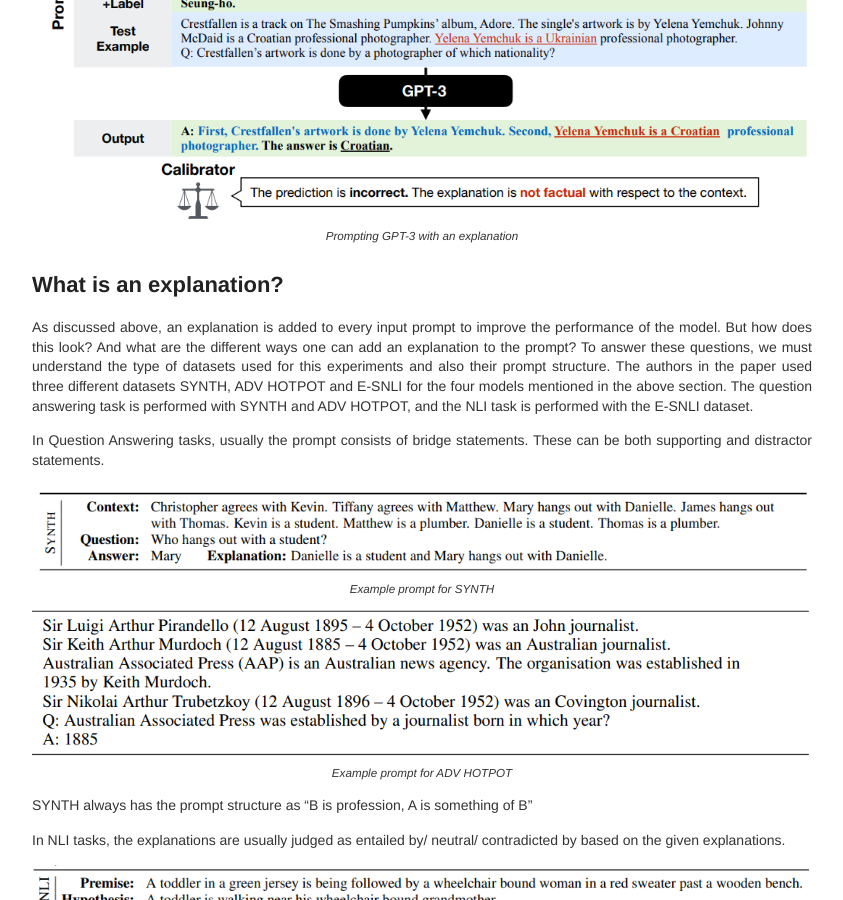
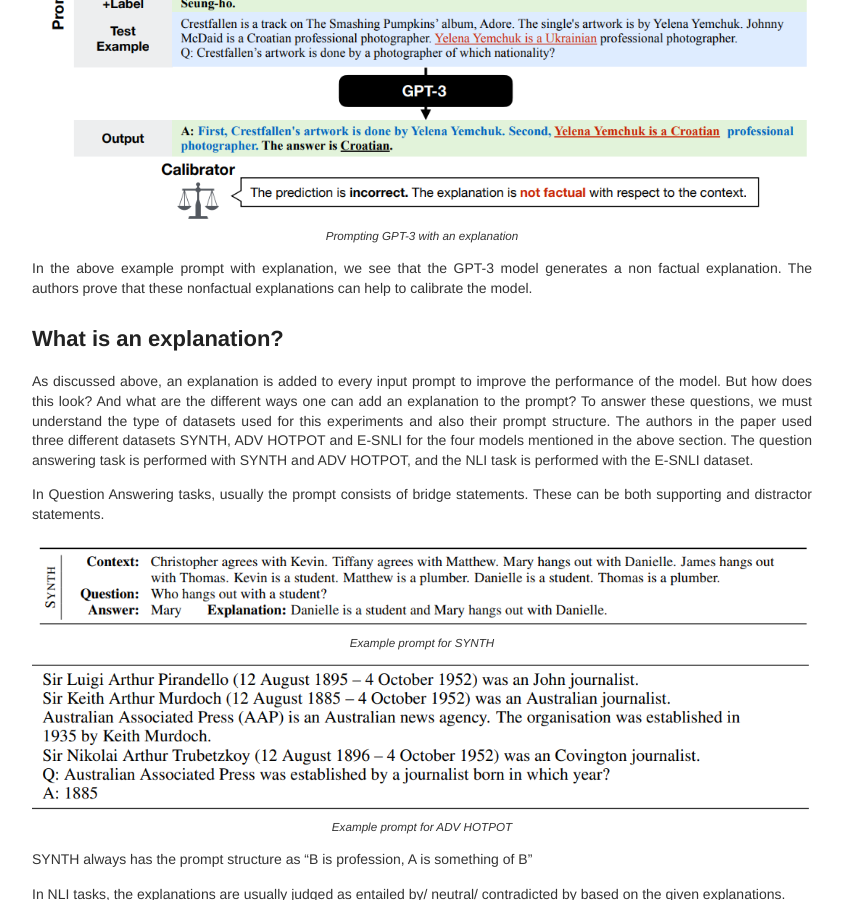
Before and after one commit to deepsthewarrior/deepsthewarrior.github.io, a Jekyll site: the page built from _posts/2023-2-14-Seminar-Report.md, in a window 1280 px wide and 900 px high, scrolled down 848 px. Shown: the whole window, without its empty margins (218-1061 px from the left). Built offline with Jekyll 4.4.1, drawn with Linux system fonts in a browser that asks for light colours.

Commit message:
Update 2023-2-14-Seminar-Report.md

```diff
--- a/_posts/2023-2-14-Seminar-Report.md
+++ b/_posts/2023-2-14-Seminar-Report.md
@@ -20,6 +20,7 @@
   <p class="img-caption">Prompting GPT-3 with an explanation</p>
 </figure>
 
+In the above example prompt with explanation, we see that the GPT-3 model generates a non factual explanation. The authors prove that these nonfactual explanations can help to calibrate the model.
 ## What is an explanation?
 
 As discussed above, an explanation is added to every input prompt to improve the performance of the model. But how does this look? And what are the different ways one can add an explanation to the prompt?
```
